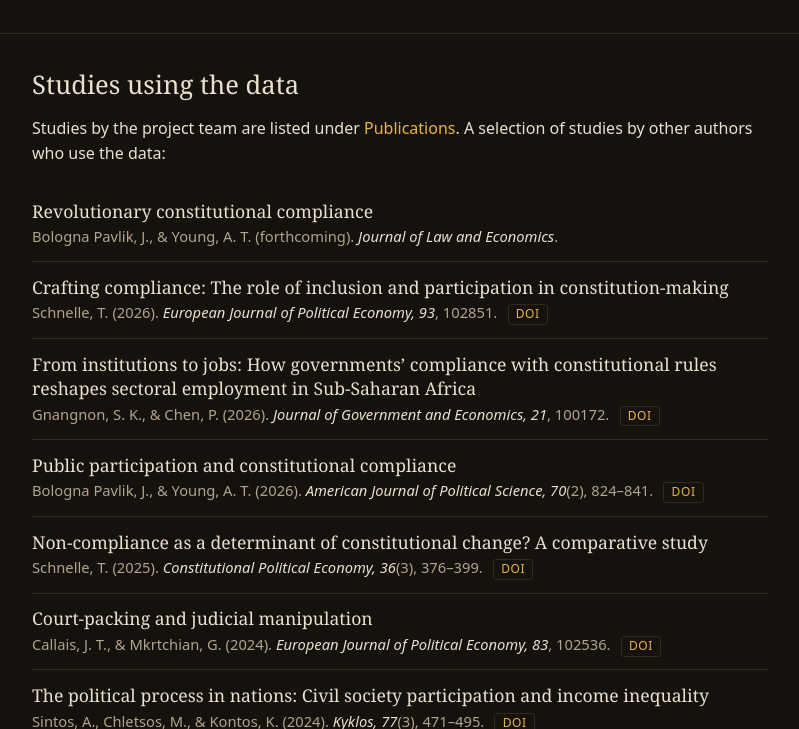
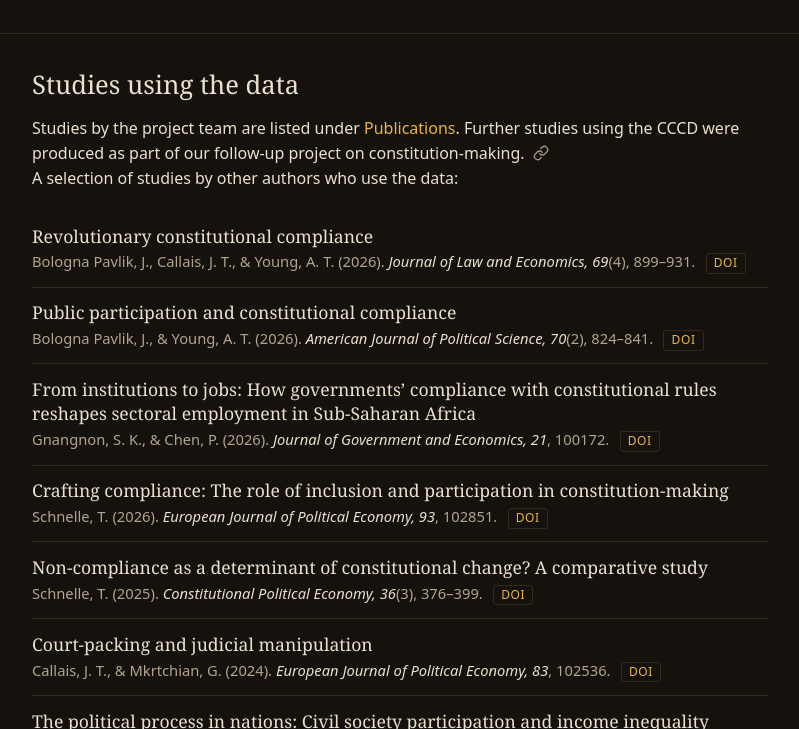
Before and after one commit to jerggutmann/conpliance, a plain HTML site: page data.html in a window 1280 px wide. Shown: the part 553-1282 px from the top of the page, without its empty margins (136-935 px from the left). Drawn offline with Linux system fonts and the light colour scheme.

Commit message:
Update data and publications pages, balance title line break

```diff
--- a/data.html
+++ b/data.html
@@ -48,16 +48,17 @@
   <section>
     <div class="wrap">
       <h2 class="section">Studies using the data</h2>
-      <p class="intro">Studies by the project team are listed under <a href="publications.html">Publications</a>. A selection of studies by other authors who use the data:</p>
+      <p class="intro">Studies by the project team are listed under <a href="publications.html">Publications</a>. Further studies using the CCCD were produced as part of our follow-up project on constitution-making.<span class="ids"><a class="web" href="https://jerggutmann.github.io/conmaking/publications.html" aria-label="Publications of the follow-up project Does Constitution-Making Matter?" title="Publications: Does Constitution-Making Matter?"></a></span><br>A selection of studies by other authors who use the data:</p>
       <ul class="pubs">
         <li>
           <div class="title">Revolutionary constitutional compliance</div>
-          <div class="meta">Bologna Pavlik, J., &amp; Young, A. T. (forthcoming). <em>Journal of Law and Economics</em>.</div>
+          <div class="meta">Bologna Pavlik, J., Callais, J. T., &amp; Young, A. T. (2026). <em>Journal of Law and Economics, 69</em>(4), 899–931.
+            <a class="tag" href="https://doi.org/10.1086/744287">DOI</a></div>
         </li>
         <li>
-          <div class="title">Crafting compliance: The role of inclusion and participation in constitution-making</div>
-          <div class="meta">Schnelle, T. (2026). <em>European Journal of Political Economy, 93</em>, 102851.
-            <a class="tag" href="https://doi.org/10.1016/j.ejpoleco.2026.102851">DOI</a></div>
+          <div class="title">Public participation and constitutional compliance</div>
+          <div class="meta">Bologna Pavlik, J., &amp; Young, A. T. (2026). <em>American Journal of Political Science, 70</em>(2), 824–841.
+            <a class="tag" href="https://doi.org/10.1111/ajps.70000">DOI</a></div>
         </li>
         <li>
           <div class="title">From institutions to jobs: How governments’ compliance with constitutional rules reshapes sectoral employment in Sub-Saharan Africa</div>
@@ -65,9 +66,9 @@
             <a class="tag" href="https://doi.org/10.1016/j.jge.2026.100172">DOI</a></div>
         </li>
         <li>
-          <div class="title">Public participation and constitutional compliance</div>
-          <div class="meta">Bologna Pavlik, J., &amp; Young, A. T. (2026). <em>American Journal of Political Science, 70</em>(2), 824–841.
-            <a class="tag" href="https://doi.org/10.1111/ajps.70000">DOI</a></div>
+          <div class="title">Crafting compliance: The role of inclusion and participation in constitution-making</div>
+          <div class="meta">Schnelle, T. (2026). <em>European Journal of Political Economy, 93</em>, 102851.
+            <a class="tag" href="https://doi.org/10.1016/j.ejpoleco.2026.102851">DOI</a></div>
         </li>
         <li>
           <div class="title">Non-compliance as a determinant of constitutional change? A comparative study</div>
--- a/style.css
+++ b/style.css
@@ -143,3 +143,5 @@ details.program em { color: var(--text); }
   details.program dl { grid-template-columns: 1fr; gap: 0; }
   details.program dd { margin-bottom: .5rem; }
 }
+
+@media (min-width:600px){.nb{white-space:nowrap}}
```
Also changed, not shown: index.html (+1 -1 lines), publications.html (+5 -5 lines).
